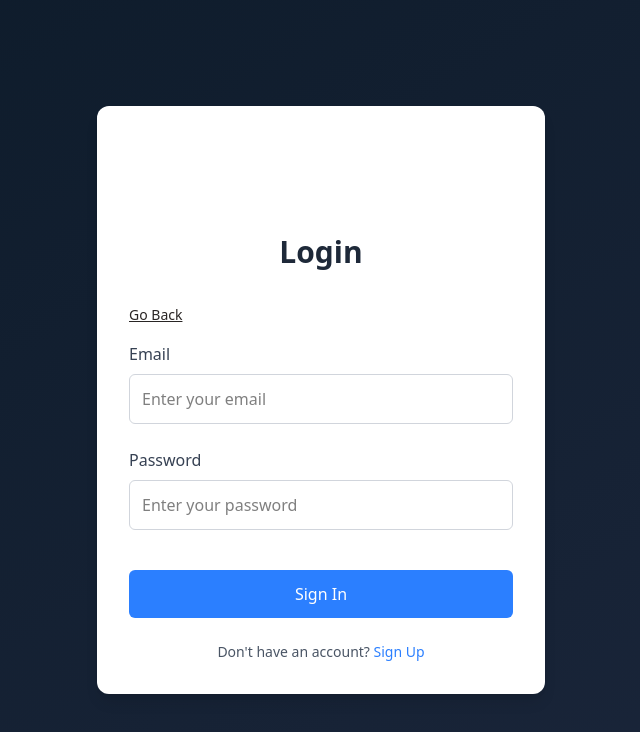
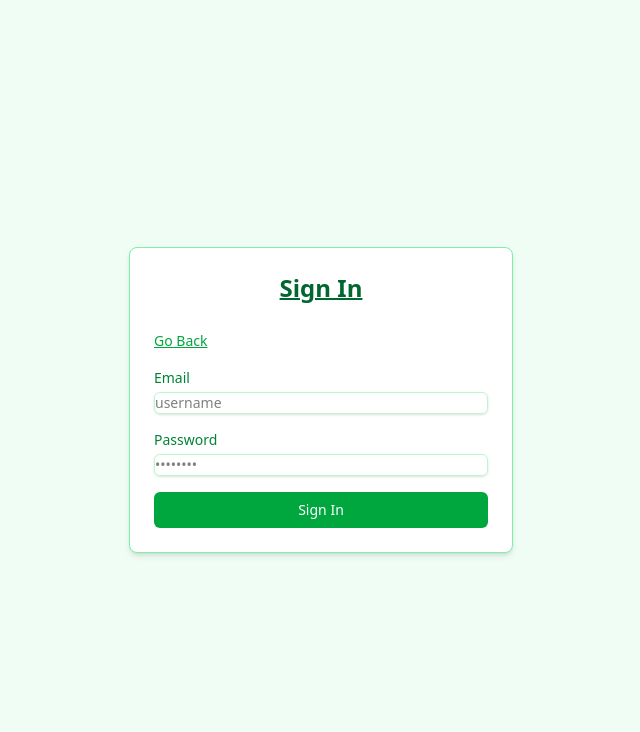
Before and after one commit to LakhiniVoshadee/React-Vite-Project, a React (Vite) app: page /login in a window 1280 px wide. Shown: the top 732 px of the page, without its empty margins (319-959 px from the left). Built offline with nearby package versions, Linux system fonts and the light colour scheme.

Commit message:
applied Authentication and Authorization parts to FE

```diff
--- a/package.json
+++ b/package.json
@@ -13,6 +13,7 @@
     "@reduxjs/toolkit": "^2.8.2",
     "@tailwindcss/vite": "^4.1.7",
     "axios": "^1.10.0",
+    "jwt-decode": "^4.0.0",
     "react": "^19.1.0",
     "react-dom": "^19.1.0",
     "react-hook-form": "^7.56.4",
@@ -23,6 +24,7 @@
   },
   "devDependencies": {
     "@eslint/js": "^9.25.0",
+    "@types/jwt-decode": "^2.2.1",
     "@types/react": "^19.1.2",
     "@types/react-dom": "^19.1.2",
     "@vitejs/plugin-react": "^4.4.1",
--- a/src/App.tsx
+++ b/src/App.tsx
@@ -1,20 +1,32 @@
 import './App.css';
 
-import {BrowserRouter, Route, Routes} from "react-router-dom";
+import {Route, Routes, useNavigate} from "react-router-dom";
 import {Login} from "./view/pages/login/Login.tsx";
 import {DefaultLayout} from "./view/common/DefaultLayout/DefaultLayout.tsx";
+import {useEffect} from "react";
+import {isTokenExpired} from "./auth/auth.ts";
 
 
+function App() {
+    const navigate = useNavigate(); // for navigation
 
-function App(){
-    return(
-        <BrowserRouter>
-           {/* <DefaultLayout></DefaultLayout>*/}
+    useEffect(() => {  // to redirect to login page if no token is present in local storage
+        const token = localStorage.getItem("token");
+        if (!token || isTokenExpired(token)) {
+            localStorage.removeItem("token");
+            navigate("/login");
+        }
+    }, [navigate]);
+    return (
+
+
+        <>
             <Routes>
                 <Route path="/*" element={<DefaultLayout/>}></Route>
                 <Route path="/login" element={<Login/>}></Route>
             </Routes>
-        </BrowserRouter>
+        </>
+
     );
 }
 
--- a/src/api.ts
+++ b/src/api.ts
@@ -2,3 +2,18 @@ import axios from "axios";
 
 
 export const backendApi = axios.create({baseURL: 'http://localhost:3000/api'});
+
+// Add a request interceptor
+backendApi.interceptors.request.use(
+    (config) => {
+        const token = localStorage.getItem("token");
+        if (token) {
+            config.headers["Authorization"] = `Bearer ${token}`;
+
+        }
+        return config;
+    },
+    (error) => {
+        return Promise.reject(error);
+    }
+)
--- /dev/null
+++ b/src/auth/auth.ts
@@ -0,0 +1,21 @@
+import {jwtDecode} from "jwt-decode";
+import type {UserData} from "../model/UserData.ts";
+
+export const isTokenExpired = (token: string) => {
+    try {
+        const {exp} = jwtDecode(token); //decode the token to get the expiration time
+        if (!exp) {
+            return true;
+        }
+        return Date.now() >= exp * 1000;
+    } catch (error) {
+        console.log(error);
+        return true;
+    }
+
+}
+
+export const getUserFromToken = (token: string) => {
+   return  jwtDecode<UserData>(token);
+
+}
--- a/src/main.tsx
+++ b/src/main.tsx
@@ -4,12 +4,15 @@ import './index.css'
 import {Provider} from "react-redux";
 import {store} from "./store/store.ts";
 import App from "./App.tsx";
+import {BrowserRouter} from "react-router-dom";
 
 createRoot(document.getElementById('root')!).render(
 
+    <BrowserRouter>
     <Provider store={store}>
         <App/>
     </Provider>
+    </BrowserRouter>
 
 
   /*<StrictMode>
--- /dev/null
+++ b/src/model/UserData.ts
@@ -0,0 +1,4 @@
+export interface UserData {
+    username: string | null;
+    role: string | null;
+}
--- a/src/view/common/navBar/NavBar.tsx
+++ b/src/view/common/navBar/NavBar.tsx
@@ -1,7 +1,16 @@
-import { Link } from "react-router-dom";
+import {Link} from "react-router-dom";
 import logo from '../../../assets/IMG_E6003.png.jpg';
+import {useEffect, useState} from "react";
 
 export function NavBar() {
+    const [username, setUsername] = useState<string | null>(null);
+    const [role, setRole] = useState<string | null>(null);
+    useEffect(() => {
+        const storedUsername = localStorage.getItem('username');
+        const storedRole = localStorage.getItem('role');
+        setUsername(storedUsername);
+        setRole(storedRole);
+    }, []);
     return (
         <div className="fixed top-0 left-0 w-full z-50 bg-gradient-to-r from-[#0d1b2a] to-[#1b263b] shadow-lg">
             <nav className="max-w-6xl mx-auto flex justify-between items-center py-4 px-8">
@@ -19,13 +28,17 @@ export function NavBar() {
                 </div>
 
                 <ul className="hidden lg:flex items-center list-none m-0 p-0">
+                    {
+                        role === 'customer' && (
+                            <>
                                 <li>
                                     <Link
                                         className="text-white text-base font-medium px-4 py-2 mx-2 rounded-md transition-all duration-300 relative overflow-hidden hover:bg-[#415A77]/20 hover:text-gray-200 group"
                                         to="/"
                                     >
                                         Home
-                            <span className="absolute bottom-0 left-0 w-full h-0.5 bg-white scale-x-0 transition-transform duration-300 origin-right group-hover:scale-x-100 group-hover:origin-left"></span>
+                                        <span
+                                            className="absolute bottom-0 left-0 w-full h-0.5 bg-white scale-x-0 transition-transform duration-300 origin-right group-hover:scale-x-100 group-hover:origin-left"></span>
                                     </Link>
                                 </li>
                                 <li>
@@ -34,7 +47,8 @@ export function NavBar() {
                                         to="/about"
                                     >
                                         About
-                            <span className="absolute bottom-0 left-0 w-full h-0.5 bg-white scale-x-0 transition-transform duration-300 origin-right group-hover:scale-x-100 group-hover:origin-left"></span>
+                                        <span
+                                            className="absolute bottom-0 left-0 w-full h-0.5 bg-white scale-x-0 transition-transform duration-300 origin-right group-hover:scale-x-100 group-hover:origin-left"></span>
                                     </Link>
                                 </li>
                                 <li>
@@ -43,7 +57,8 @@ export function NavBar() {
                                         to="/projects"
                                     >
                                         Projects
-                            <span className="absolute bottom-0 left-0 w-full h-0.5 bg-white scale-x-0 transition-transform duration-300 origin-right group-hover:scale-x-100 group-hover:origin-left"></span>
+                                        <span
+                                            className="absolute bottom-0 left-0 w-full h-0.5 bg-white scale-x-0 transition-transform duration-300 origin-right group-hover:scale-x-100 group-hover:origin-left"></span>
                                     </Link>
                                 </li>
                                 <li>
@@ -52,7 +67,8 @@ export function NavBar() {
                                         to="/contact"
                                     >
                                         Contact
-                            <span className="absolute bottom-0 left-0 w-full h-0.5 bg-white scale-x-0 transition-transform duration-300 origin-right group-hover:scale-x-100 group-hover:origin-left"></span>
+                                        <span
+                                            className="absolute bottom-0 left-0 w-full h-0.5 bg-white scale-x-0 transition-transform duration-300 origin-right group-hover:scale-x-100 group-hover:origin-left"></span>
                                     </Link>
                                 </li>
                                 <li>
@@ -61,29 +77,49 @@ export function NavBar() {
                                         to="/shopping-cart"
                                     >
                                         My Cart
-                            <span className="absolute bottom-0 left-0 w-full h-0.5 bg-white scale-x-0 transition-transform duration-300 origin-right group-hover:scale-x-100 group-hover:origin-left"></span>
+                                        <span
+                                            className="absolute bottom-0 left-0 w-full h-0.5 bg-white scale-x-0 transition-transform duration-300 origin-right group-hover:scale-x-100 group-hover:origin-left"></span>
                                     </Link>
                                 </li>
+                            </>
+                        )
+                    }
                 </ul>
 
-                <button className="bg-blue-500 text-white border-none px-5 py-2.5 rounded-md cursor-pointer transition-colors duration-300 hover:bg-blue-600">
+                <button
+                    className="bg-blue-500 text-white border-none px-5 py-2.5 rounded-md cursor-pointer transition-colors duration-300 hover:bg-blue-600">
+                    {username ? (
+                        <p className="text-2xl text-white no-underline">{username}</p>
+
+                    ) : (
                         <Link to="/login" className="text-white no-underline">Sign In</Link>
+                    )
+                    }
+
                 </button>
             </nav>
 
             {/* Mobile Menu */}
             <ul className="hidden lg:hidden fixed top-[80px] left-[-100%] w-full flex-col bg-[#0d1b2a] text-center transition-all duration-300 shadow-[0_10px_27px_rgba(0,0,0,0.05)] data-[active=true]:left-0">
                 <li className="py-4">
-                    <Link className="text-white text-base font-medium block transition-colors duration-300 hover:text-blue-400" to="/">Home</Link>
+                    <Link
+                        className="text-white text-base font-medium block transition-colors duration-300 hover:text-blue-400"
+                        to="/">Home</Link>
                 </li>
                 <li className="py-4">
-                    <Link className="text-white text-base font-medium block transition-colors duration-300 hover:text-blue-400" to="/about">About</Link>
+                    <Link
+                        className="text-white text-base font-medium block transition-colors duration-300 hover:text-blue-400"
+                        to="/about">About</Link>
                 </li>
                 <li className="py-4">
-                    <Link className="text-white text-base font-medium block transition-colors duration-300 hover:text-blue-400" to="/projects">Projects</Link>
+                    <Link
+                        className="text-white text-base font-medium block transition-colors duration-300 hover:text-blue-400"
+                        to="/projects">Projects</Link>
                 </li>
                 <li className="py-4">
-                    <Link className="text-white text-base font-medium block transition-colors duration-300 hover:text-blue-400" to="/contact">Contact</Link>
+                    <Link
+                        className="text-white text-base font-medium block transition-colors duration-300 hover:text-blue-400"
+                        to="/contact">Contact</Link>
                 </li>
             </ul>
         </div>
--- a/src/view/pages/login/Login.tsx
+++ b/src/view/pages/login/Login.tsx
@@ -1,3 +1,4 @@
+/*
 import { useForm } from "react-hook-form";
 import {useNavigate} from "react-router-dom";
 
@@ -74,4 +75,96 @@ export function Login() {
             </div>
         </div>
     );
+}*/
+
+import {useNavigate} from "react-router-dom";
+import {useForm} from "react-hook-form";
+import {backendApi} from "../../../api.ts";
+import {getUserFromToken} from "../../../auth/auth.ts";
+import type {UserData} from "../../../model/UserData.ts";
+
+type FormData = {
+    username: string;
+    password: string;
+};
+
+export function Login() {
+    const navigate = useNavigate();
+    const {register, handleSubmit} = useForm<FormData>();
+
+    const authenticateUser = async (data: FormData) => {
+        try {
+            const userCredentials = {
+                username: data.username,  // assuming your backend uses "username" for email
+                password: data.password
+            };
+
+            const response = await backendApi.post('/auth/login', userCredentials); // Replace with your API endpoint
+            const accessToken = response.data.accesstoken;
+            const refreshToken = response.data.refreshtoken;
+
+            localStorage.setItem('token', accessToken);
+            localStorage.setItem('refreshToken', refreshToken);
+
+             const user: UserData = getUserFromToken(accessToken);  // Replace with your API endpoint
+             localStorage.setItem('username', user?.username as string);
+             localStorage.setItem('role', user?.role as string);
+
+            alert("Successfully logged in!");
+            navigate('/');
+        } catch (error) {
+            console.error(error);
+            alert("Login failed");
+        }
+    };
+
+    return (
+        <div className="flex items-center justify-center min-h-screen bg-green-50 px-4">
+            <div className="w-full max-w-sm bg-white border border-green-300 rounded-lg shadow-md p-6">
+                <h2 className="text-2xl font-semibold text-green-800 underline decoration-2 mb-6 text-center">
+                    Sign In
+                </h2>
+                <div className="mt-1 mb-4">
+                    <button onClick={() => navigate("/")}
+                            className="text-sm text-green-600 hover:text-green-900 underline">
+                        Go Back
+                    </button>
+                </div>
+                <form className="space-y-4" onSubmit={handleSubmit(authenticateUser)}>
+                    <div>
+                        <label htmlFor="email" className="block text-sm font-medium text-green-700">
+                            Email
+                        </label>
+                        <input
+                            type="text"
+                            id="username"
+                            {...register("username")}
+                            className="mt-1 block w-full border border-green-200 rounded-md text-sm shadow-sm focus:ring-green-500 focus:border-green-500"
+                            placeholder="username"
+                        />
+                    </div>
+
+                    <div>
+                        <label htmlFor="password" className="block text-sm font-medium text-green-700">
+                            Password
+                        </label>
+                        <input
+                            type="password"
+                            id="password"
+                            {...register("password")}
+                            className="mt-1 block w-full border border-green-200 rounded-md text-sm shadow-sm focus:ring-green-500 focus:border-green-500"
+                            placeholder="••••••••"
+                        />
+                    </div>
+
+                    <button
+                        type="submit"
+                        className="w-full py-2 px-4 bg-green-600 text-white text-sm font-medium rounded-md hover:bg-green-700 focus:outline-none focus:ring-2 focus:ring-green-500"
+                    >
+                        Sign In
+                    </button>
+                </form>
+            </div>
+        </div>
+    );
 }
```
Also changed, not shown: 1 other file (tests, documents, lock files or other folders). Lines whose indentation alone changed are shown as unchanged.
